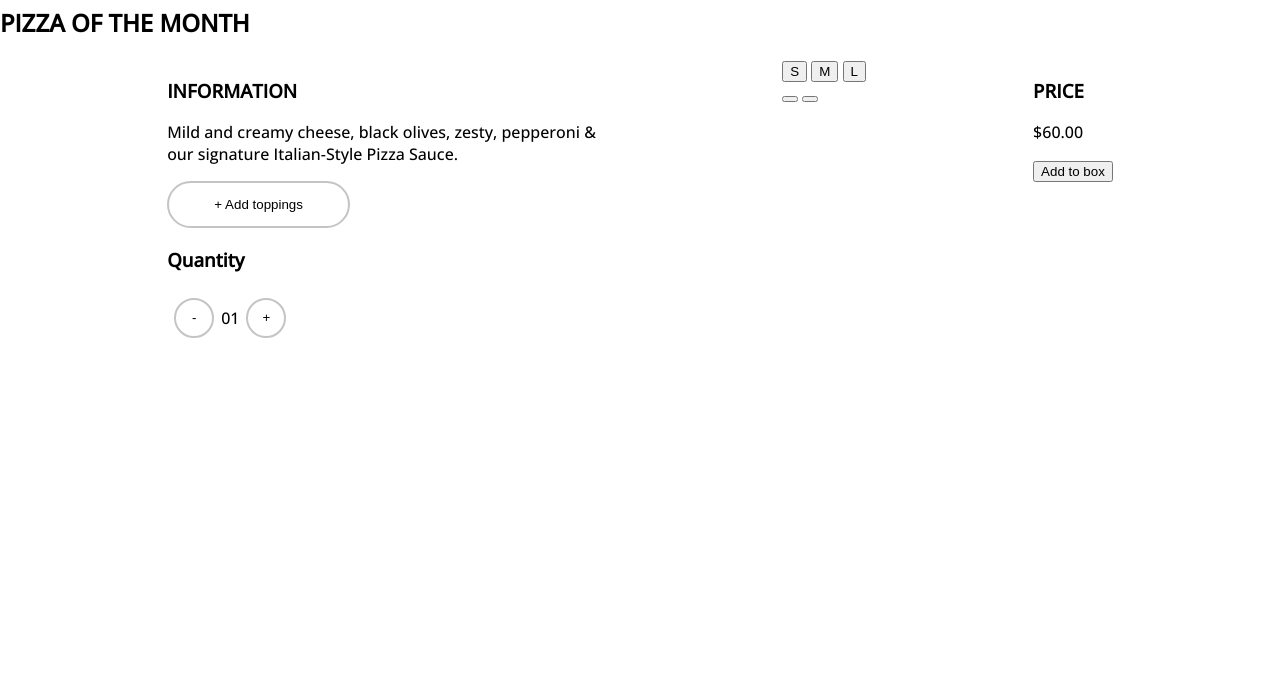
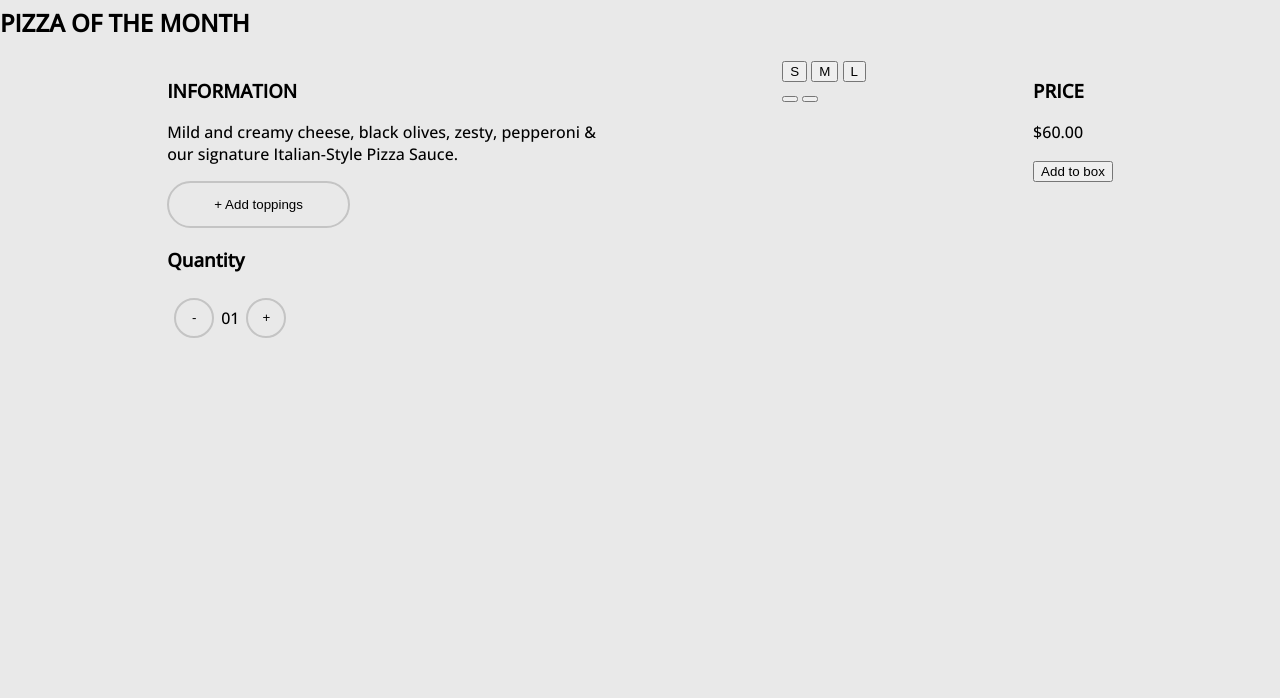
Before and after one commit to soylopa/LaPizzeriaDeFreddy, a plain HTML site: page Public/Index.html in a window 1280 px wide. Shown: the part 102-800 px from the top of the page. Drawn offline with nearby package versions, Linux system fonts and the light colour scheme.

Commit message:
background color

```diff
--- a/Public/css/style.css
+++ b/Public/css/style.css
@@ -1,4 +1,5 @@
 body {
     font-family: 'Open Sans', sans-serif;
     margin: 0;
+    background-color: #E9E9E9;
 }
```
